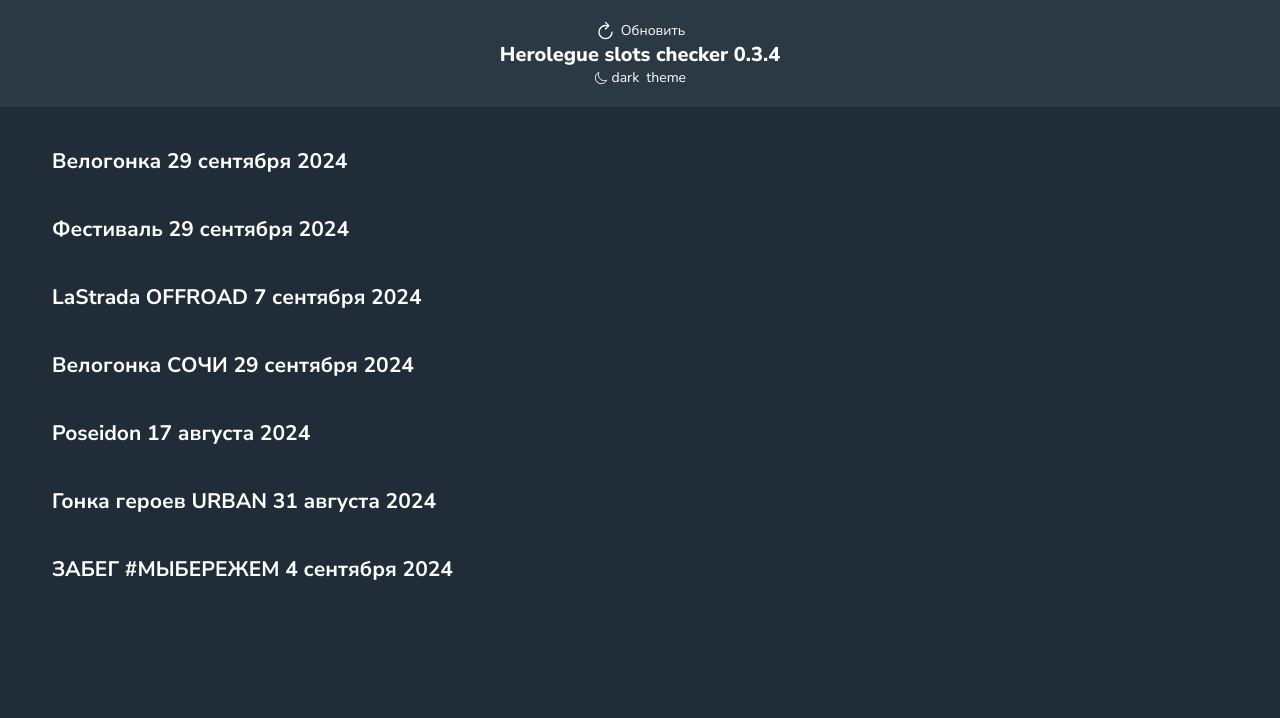
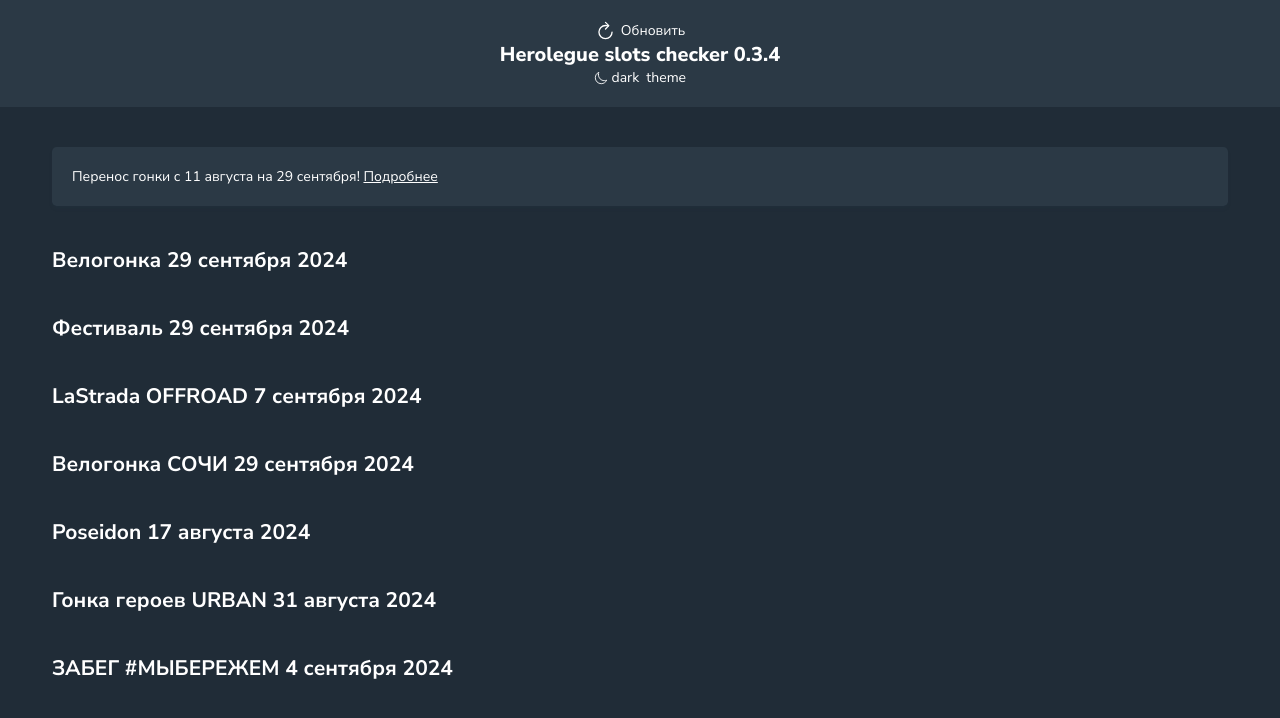
Before and after one commit to solovevevgeny/strada-checker, a React (Create React App) app: page / in a window 1280 px wide. Shown: the top 718 px of the page. Built offline with nearby package versions, Linux system fonts and the light colour scheme; no server answers.

Commit message:
events, message

```diff
--- a/src/App.css
+++ b/src/App.css
@@ -44,6 +44,10 @@ body[data-theme='dark']  {
     --color-element-hover: hsl(208, 23%, 27%);
     --color-text: hsl(0, 0%, 100%);
     --color-input: hsl(0, 0%, 52%);
+}
+
+a {
+    color: var(--color-text);
 }
 
 .shadow {
--- /dev/null
+++ b/src/components/Info.jsx
@@ -0,0 +1,17 @@
+
+
+function Info({text, link}) {
+
+    return (
+        <section className="sect">
+                <div className="container">
+                    <div className="card shadow">
+                        {text} <a href={link}>Подробнее</a>
+                    </div>
+                </div>
+        </section>
+    )
+
+}
+
+export default Info;
--- a/src/components/List.jsx
+++ b/src/components/List.jsx
@@ -1,10 +1,14 @@
 
 import Checker from "./Checker"
+
+import Info from "./Info"
 
 export const List = () => {
 
     return (
         <>
+
+                <Info text="Перенос гонки с 11 августа на 29 сентября!" link="https://t.me/lastrada_official/907" />
                 <Checker url="https://heroleague.ru/api/event/event_format/lastrada2024_spb1" name="Велогонка 29 сентября 2024"/>
                 <Checker url="https://heroleague.ru/api/event/event_format/lastrada2024_spb2" name="Фестиваль 29 сентября 2024"/>
                 <Checker url="https://heroleague.ru/api/event/event_format/lastrada2024_spb3" name="LaStrada OFFROAD 7 сентября 2024"/>
```
